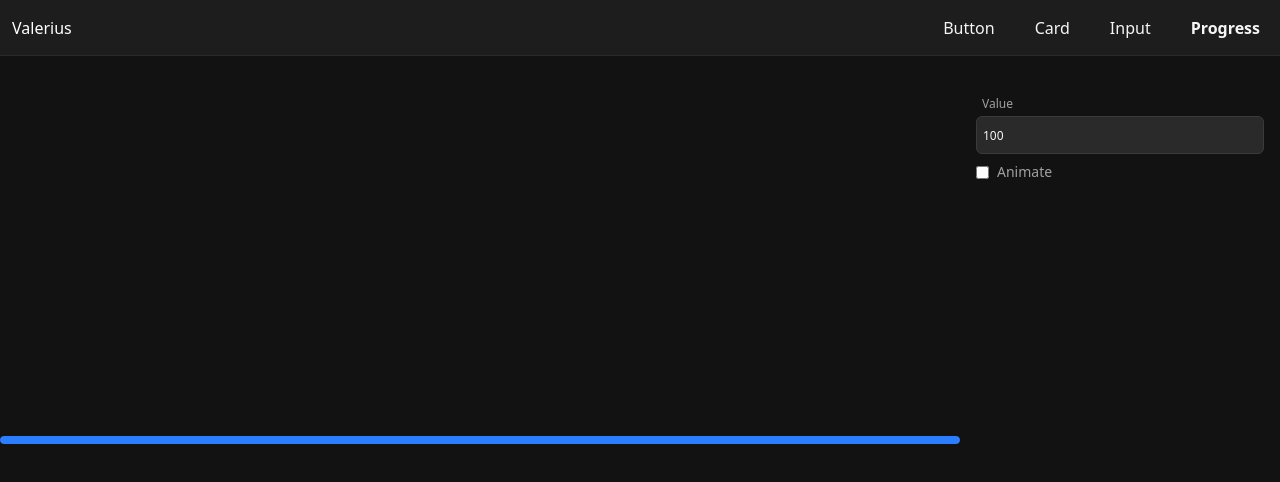
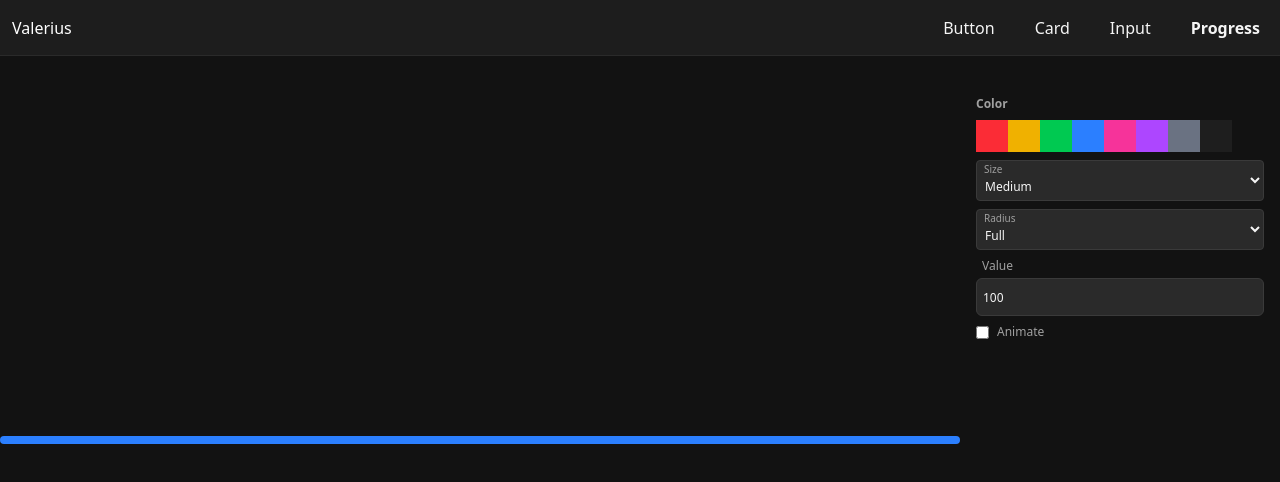
Before and after one commit to Villy-P/corekit-ui, a SvelteKit app: page /progress in a window 1280 px wide. Shown: the top 482 px of the page. Built offline with nearby package versions, Linux system fonts and the light colour scheme.

Commit message:
feat: enhance Progress component with color, size, and radius props for customization

```diff
--- a/src/components/Progress.svelte
+++ b/src/components/Progress.svelte
@@ -2,6 +2,8 @@
     import { onMount } from "svelte";
     import type { ProgressProps } from "../types/Progress.ts";
     import { twMerge } from "tailwind-merge";
+    import { colorStyleParts } from "../styles/color.ts";
+    import { sizeStyleParts, type SizeStyleTheme } from "../styles/size.ts";
 
     let {
         children = undefined,
@@ -9,14 +11,50 @@
         divClass = "",
         progress = 100,
         animate = undefined,
+        color = "blue",
+        size = "md",
+        radius = "full",
         ...restProps
     }: ProgressProps = $props();
 
     let currentProgress = $state(0);
 
-    let defaultDivClass = "w-full h-2 bg-sub-background rounded-full overflow-hidden";
+    let defaultDivClass = "w-full bg-sub-background overflow-hidden";
 
-    let combinedDivClass = $derived(twMerge(defaultDivClass, divClass));
+    const sizeClasses = $derived.by(() => {
+        const parts = typeof size === "string" ? sizeStyleParts[size as SizeStyleTheme] : null;
+        const radiusParts = typeof radius === "string" ? sizeStyleParts[radius as SizeStyleTheme] : null;
+
+        return twMerge(
+            parts?.progress,
+            radiusParts?.radius
+        );
+    });
+
+    const customStyle = $derived.by(() => {
+        const styles: string[] = [];
+
+        if (typeof size === "number")
+            styles.push(`height: ${size}px`);
+
+        if (typeof radius === "number")
+            styles.push(`border-radius: ${radius}px`);
+
+        return styles.join("; ");
+    });
+
+
+    let combinedDivClass = $derived(twMerge(
+        defaultDivClass,
+        sizeClasses,
+        divClass
+    ));
+
+    let combinedInnerClass = $derived(twMerge(
+        "h-full",
+        colorStyleParts[color]?.base,
+        className
+    ))
 
     onMount(() => {
         if (!animate) return;
@@ -26,6 +64,6 @@
     });
 </script>
 
-<div class={combinedDivClass} {...restProps}>
-    <div class="h-full bg-blue-500 rounded-full" style="width: {animate ? currentProgress : progress}%; transition: width {animate?.duration ?? 500}ms ease;"></div>
+<div class={combinedDivClass} {...restProps} style={customStyle}>
+    <div class={combinedInnerClass} style="width: {animate ? currentProgress : progress}%; transition: width {animate?.duration ?? 500}ms ease;"></div>
 </div>
--- a/src/components/Text.svelte
+++ b/src/components/Text.svelte
@@ -16,7 +16,7 @@
         "p": { class: "", size: "text-base" },
         "div": { class: "", size: "text-base" },
         "span": { class: "", size: "text-base" },
-        "label": { class: "", size: "text-sm" },
+        "label": { class: "text-sub-text font-semibold", size: "text-xs" },
         "strong": { class: "font-bold", size: "text-base" },
         "b": { class: "font-bold", size: "text-base" },
         "em": { class: "italic", size: "text-base" },
--- a/src/routes/progress/+page.svelte
+++ b/src/routes/progress/+page.svelte
@@ -2,20 +2,47 @@
     import Checkbox from "../../components/Checkbox.svelte";
     import FloatingInput from "../../components/FloatingInput.svelte";
     import Progress from "../../components/Progress.svelte";
+    import Text from "../../components/Text.svelte";
+    import Button from "../../components/Button.svelte";
+    import FloatingSelect from "../../components/FloatingSelect.svelte";
 
-    let value: number = $state(100);
+    import { colorStyleParts, type ColorStyle } from "../../styles/color.ts";
+    import type { SizeStyleTheme } from "../../styles/size.ts";
+
+    const sizeOptions = [
+        { value: "xs", label: "Extra Small" },
+        { value: "sm", label: "Small" },
+        { value: "md", label: "Medium" },
+        { value: "lg", label: "Large" },
+        { value: "xl", label: "Extra Large" },
+        { value: "2xl", label: "2X Large" },
+        { value: "3xl", label: "3X Large" },
+        { value: "4xl", label: "4X Large" },
+        { value: "5xl", label: "5X Large" },
+        { value: "6xl", label: "6X Large" },
+        { value: "full", label: "Full" },
+        { value: "none", label: "None" }
+    ];
+
+    let progress: number = $state(100);
     let animate: boolean = $state(false);
     let animateFrom: number = $state(0);
     let animateTo: number = $state(100);
     let animationDuration: number = $state(1000);
     let animateOnEndAlert: string = $state("");
+    let color: ColorStyle = $state("blue");
+    let size: SizeStyleTheme = $state("md");
+    let radius: SizeStyleTheme = $state("full");
 </script>
 
 <div class="w-full h-screen flex pt-20">
     <div class="w-3/4 flex-center">
         {#key animate}
             <Progress
-                progress={value}
+                {progress}
+                {color}
+                {size}
+                {radius}
                 animate={animate
                     ? {
                         from: animateFrom,
@@ -29,7 +56,15 @@
     </div>
 
     <div class="w-1/4 p-4 flex flex-col gap-2">
-        <FloatingInput size="full" label="Value" type="number" min="0" max="100" bind:value={value}/>
+        <Text tag="label">Color</Text>
+        <div class="w-full flex flex-wrap">
+            {#each Object.keys(colorStyleParts) as colorKey}
+                <Button square color={colorKey as ColorStyle} onclick={() => color = colorKey as ColorStyle}></Button>
+            {/each}
+        </div>
+        <FloatingSelect divClass="w-full" options={sizeOptions} bind:value={size} label="Size"/>
+        <FloatingSelect divClass="w-full" options={sizeOptions} bind:value={radius} label="Radius"/>
+        <FloatingInput size="full" label="Value" type="number" min="0" max="100" bind:value={progress}/>
         <Checkbox bind:checked={animate} label="Animate"/>
         {#if animate}
             <FloatingInput size="full" label="From" type="number" min="0" max="100" bind:value={animateFrom}/>
--- a/src/styles/size.ts
+++ b/src/styles/size.ts
@@ -1,5 +1,5 @@
 export type SizeStyleTheme = "xs" | "sm" | "md" | "lg" | "xl" | "2xl" | "3xl" | "4xl" | "5xl" | "6xl" | "full" | "none";
-export type SizeStyleType = "button" | "buttonIcon" | "radius" | "text" | "card" | "form" | "formLabel" | "formLabelSelected";
+export type SizeStyleType = "button" | "buttonIcon" | "radius" | "text" | "card" | "form" | "formLabel" | "formLabelSelected" | "progress";
 export type SizeStyle = SizeStyleTheme | number;
 
 export const sizeStyleParts: Record<SizeStyleTheme, Record<SizeStyleType, string>> = {
@@ -11,7 +11,8 @@ export const sizeStyleParts: Record<SizeStyleTheme, Record<SizeStyleType, string
         card: "w-xs",
         form: "h-5 pt-1 pb-0.25",
         formLabel: "text-[8px]",
-        formLabelSelected: "text-[6px] top-1"
+        formLabelSelected: "text-[6px] top-1",
+        progress: "h-0.5"
     },
     sm: {
         button: "text-sm h-6 px-2 py-1",
@@ -21,7 +22,8 @@ export const sizeStyleParts: Record<SizeStyleTheme, Record<SizeStyleType, string
         card: "w-sm",
         form: "h-7 pt-3 pb-0.5",
         formLabel: "text-[10px]",
-        formLabelSelected: "text-[8px] top-1.5"
+        formLabelSelected: "text-[8px] top-1.5",
+        progress: "h-1"
     },
     md: {
         button: "text-base h-8 px-3 py-1.5",
@@ -31,7 +33,8 @@ export const sizeStyleParts: Record<SizeStyleTheme, Record<SizeStyleType, string
         card: "w-md",
         form: "h-9 pt-4 pb-1",
         formLabel: "text-xs",
-        formLabelSelected: "text-[10px] top-2"
+        formLabelSelected: "text-[10px] top-2",
+        progress: "h-2"
     },
     lg: {
         button: "text-lg h-10 px-4 py-2",
@@ -41,7 +44,8 @@ export const sizeStyleParts: Record<SizeStyleTheme, Record<SizeStyleType, string
         card: "w-lg",
         form: "h-[44px] pt-5 pb-2",
         formLabel: "text-sm",
-        formLabelSelected: "text-xs top-2.5"
+        formLabelSelected: "text-xs top-2.5",
+        progress: "h-3"
     },
     xl: {
         button: "text-xl h-12 px-5 py-2.5",
@@ -51,7 +55,8 @@ export const sizeStyleParts: Record<SizeStyleTheme, Record<SizeStyleType, string
         card: "w-xl",
         form: "h-[52px] pt-6 pb-3",
         formLabel: "text-base",
-        formLabelSelected: "text-sm top-3"
+        formLabelSelected: "text-sm top-3",
+        progress: "h-4"
     },
     "2xl": {
         button: "text-2xl h-14 px-6 py-3",
@@ -61,7 +66,8 @@ export const sizeStyleParts: Record<SizeStyleTheme, Record<SizeStyleType, string
         card: "w-2xl",
         form: "h-[60px] pt-7 pb-4",
         formLabel: "text-lg",
-        formLabelSelected: "text-base top-3.5"
+        formLabelSelected: "text-base top-3.5",
+        progress: "h-5"
     },
     "3xl": {
         button: "text-3xl h-16 px-7 py-3.5",
@@ -71,7 +77,8 @@ export const sizeStyleParts: Record<SizeStyleTheme, Record<SizeStyleType, string
         card: "w-3xl",
         form: "h-[68px] pt-8 pb-5",
         formLabel: "text-xl",
-        formLabelSelected: "text-lg top-4"
+        formLabelSelected: "text-lg top-4",
+        progress: "h-6"
     },
     "4xl": {
         button: "text-4xl h-18 px-8 py-4",
@@ -81,7 +88,8 @@ export const sizeStyleParts: Record<SizeStyleTheme, Record<SizeStyleType, string
         card: "w-4xl",
         form: "h-[76px] pt-9 pb-6",
         formLabel: "text-2xl",
-        formLabelSelected: "text-xl top-4.5"
+        formLabelSelected: "text-xl top-4.5",
+        progress: "h-7"
     },
     "5xl": {
         button: "text-5xl h-20 px-9 py-4.5",
@@ -91,7 +99,8 @@ export const sizeStyleParts: Record<SizeStyleTheme, Record<SizeStyleType, string
         card: "w-5xl",
         form: "h-[84px] pt-10 pb-5",
         formLabel: "text-3xl",
-        formLabelSelected: "text-2xl top-5"
+        formLabelSelected: "text-2xl top-5",
+        progress: "h-8"
     },
     "6xl": {
         button: "text-6xl h-24 px-10 py-5",
@@ -101,7 +110,8 @@ export const sizeStyleParts: Record<SizeStyleTheme, Record<SizeStyleType, string
         card: "w-6xl",
         form: "h-[92px] pt-12 pb-6",
         formLabel: "text-4xl",
-        formLabelSelected: "text-3xl top-[22px]"
+        formLabelSelected: "text-3xl top-[22px]",
+        progress: "h-9"
     },
     full: {
         button: "w-full text-base h-8 px-3 py-1",
@@ -111,7 +121,8 @@ export const sizeStyleParts: Record<SizeStyleTheme, Record<SizeStyleType, string
         card: "w-full",
         form: "h-9 pt-4 pb-1",
         formLabel: "text-xs",
-        formLabelSelected: "text-[10px] top-2"
+        formLabelSelected: "text-[10px] top-2",
+        progress: "h-2"
     },
     none: {
         button: "p-0 h-auto text-base",
@@ -121,7 +132,8 @@ export const sizeStyleParts: Record<SizeStyleTheme, Record<SizeStyleType, string
         card: "",
         form: "h-auto px-0 py-0",
         formLabel: "",
-        formLabelSelected: ""
+        formLabelSelected: "",
+        progress: ""
     }
 };
 
--- a/src/types/Progress.ts
+++ b/src/types/Progress.ts
@@ -1,3 +1,6 @@
+import type { ColorStyle } from "../styles/color.ts";
+import type { SizeStyle } from "../styles/size.ts";
+
 interface AnimateProps {
     from: number;
     to: number;
@@ -11,5 +14,8 @@ export interface ProgressProps {
     divClass?: string;
     progress?: number;
     animate?: AnimateProps
+    color?: ColorStyle;
+    size?: SizeStyle;
+    radius?: SizeStyle;
     [key: string]: any;
 };
```
Also changed, not shown: src/styles/color.ts (+10 -1 lines).
